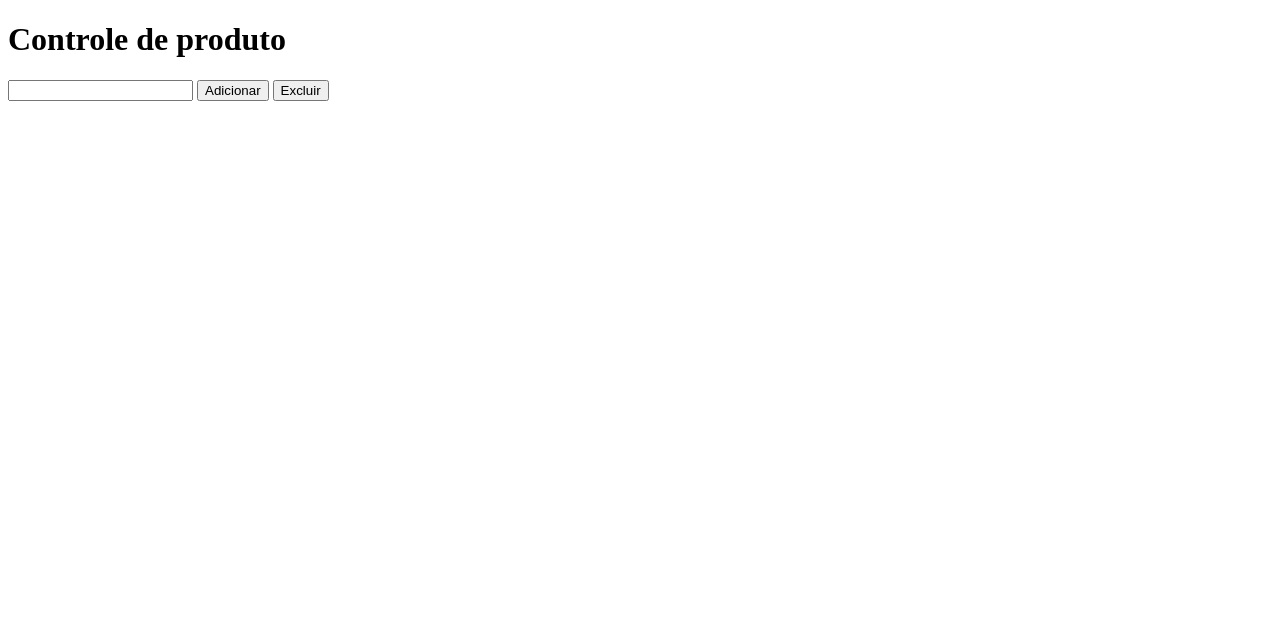
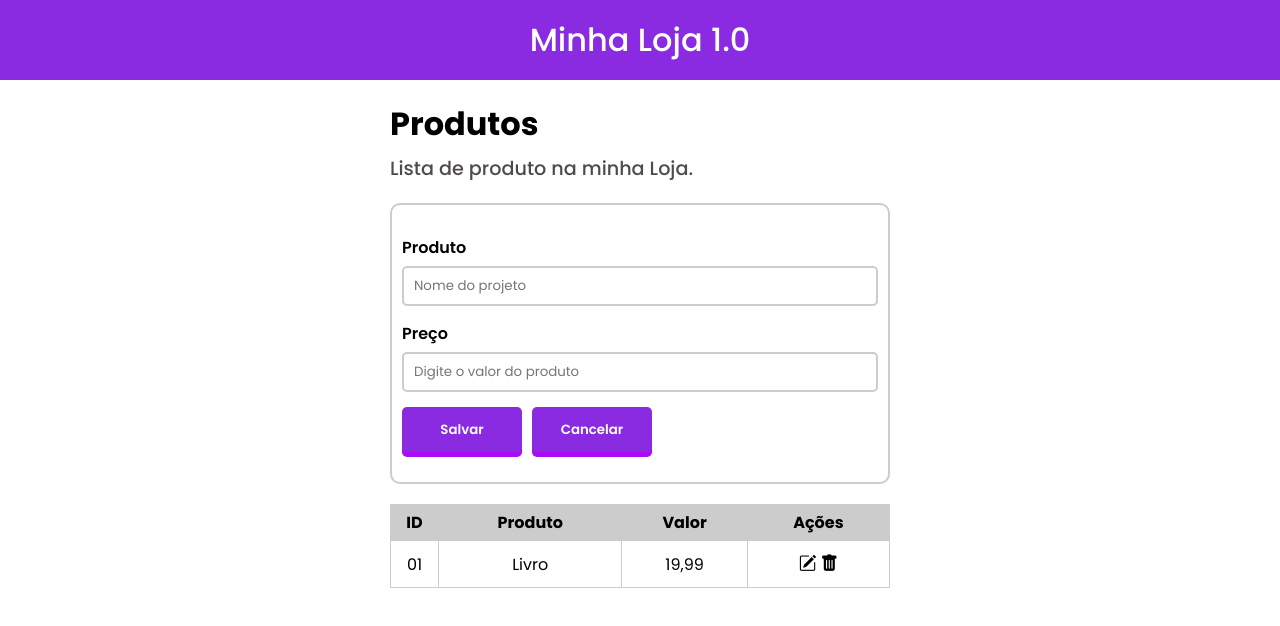
Before and after one commit to guilhermecarvalhosilva/POO, a plain HTML site: page index.html in a window 1280 px wide. Drawn offline with nearby package versions, Linux system fonts and the light colour scheme.

Commit message:
atualização do código

```diff
--- a/index.html
+++ b/index.html
@@ -5,15 +5,62 @@
     <meta http-equiv="X-UA-Compatible" content="IE=edge">
     <meta name="viewport" content="width=device-width, initial-scale=1.0">
     <title>Lista da Loja - POO</title>
+    <link rel="stylesheet" href="style/index.css">
+    <link rel="stylesheet" href="https://cdn.jsdelivr.net/npm/bootstrap-icons@1.11.3/font/bootstrap-icons.min.css">
 </head>
 <body>
 
-    <div class="card">
-        <h1>Controle de produto</h1>
-        <input type="text" name="" id="ola">
-        <button onclick="produto.adicionar()">Adicionar</button>
-        <button onclick="produto.excluir()">Excluir</button>
-    </div>
+    <header class="cabecalho">
+        <h1 class="titulo">
+            Minha Loja 1.0
+        </h1>
+    </header>
+
+    <main class="conteudo">
+        <div class="titulo">
+            <h2>Produtos</h2>
+            <span>Lista de produto na minha Loja.</span>
+        </div>
+
+        <div class="card">
+            <article class="campo">
+                <label>Produto</label>
+                <input type="text" id="txtproduto" placeholder="Nome do projeto">
+            </article>
+
+            <article class="campo">
+                <label>Preço</label>
+                <input type="number" id="txtpreco" placeholder="Digite o valor do produto">
+            </article>
+
+            <aside class="botao">
+                <button onclick="produto.salvar()">Salvar</button>
+                <button onclick="produto.cancelar()">Cancelar</button>
+            </aside>
+        </div>
+
+        <section class="content">
+            <table border="1">
+                <thead>
+                    <th>ID</th>
+                    <th>Produto</th>
+                    <th>Valor</th>
+                    <th>Ações</th>
+                </thead>
+                <tbody id="tbody">
+                    <tr>
+                        <td>01</td>
+                        <td>Livro</td>
+                        <td>19,99</td>
+                        <td>
+                            <i class="bi bi-pencil-square"></i>
+                            <i class="bi bi-trash-fill"></i>
+                        </td>
+                    </tr>
+                </tbody>
+            </table>
+        </section>
+    </main>
     <script src="script/index.js"></script>
 </body>
 </html>
--- a/script/index.js
+++ b/script/index.js
@@ -1,18 +1,14 @@
-
-
 class Produto {
     constructor() {
-        this.id = 0
-        this.nomeProduto = ''
-        this.valor = 0
+        this.dados = []
     }
 
-    adicionar() {
-        alert('adicionou')
+    salvar() {
+
     }
 
-    excluir() {
-        alert('item excluido')
+    cancelar() {
+
     }
 }
 
--- /dev/null
+++ b/style/index.css
@@ -0,0 +1,147 @@
+@charset 'UTF-8';
+
+@import url('https://fonts.googleapis.com/css2?family=Poppins:ital,wght@0,100;0,200;0,300;0,400;0,500;0,600;0,700;0,800;0,900;1,100;1,200;1,300;1,400;1,500;1,600;1,700;1,800;1,900&display=swap');
+
+* {
+    margin: 0%;
+    padding: 0%;
+    box-sizing: border-box;
+    font-family: "Poppins", sans-serif;
+}
+
+.cabecalho {
+    background-color: blueviolet;
+    width: 100%;
+    height: 80px;
+    display: flex;
+    flex-direction: row;
+    justify-content: center;
+    align-items: center;
+}
+
+.cabecalho .titulo {
+    color: white;
+    font-weight: 500;
+}
+
+.conteudo {
+    height: auto;
+    width: 100%;
+    padding: 20px 0px;
+    margin: auto;
+    display: flex;
+    flex-direction: column;
+    justify-content: center;
+    align-items: center;
+    gap: 20px 0px;
+}
+
+.conteudo .titulo {
+    max-width: 500px;
+    width: 100%;
+    display: flex;
+    flex-direction: column;
+    justify-content: center;
+    gap: 6px 0px;
+}
+
+.conteudo .titulo h2 {
+    font-size: 2em;
+}
+
+.conteudo .titulo span {
+    font-size: 1.2em;
+    color: rgb(80, 75, 75);
+    font-weight: 500;
+}
+
+
+.card {
+    border: 2px solid #ccc;
+    border-radius: 10px;
+    max-width: 500px;
+    width: 100%;
+    display: flex;
+    flex-direction: column;
+    justify-content: center;
+    gap: 15px 0px;
+    padding: 30px 10px;
+}
+
+.card .campo {
+    display: flex;
+    flex-direction: column;
+    justify-content: center;
+    gap: 6px;
+    width: 100%;
+    height: auto;
+}
+
+.card .campo label {
+    font-weight: 600;
+}
+
+.card .campo [type="text"],
+.card .campo [type="number"] {
+    text-indent: 10px;
+    height: 40px;
+    border-radius: 5px;
+    outline: none;
+    border: 2px solid #ccc;
+}
+
+.card .campo [type="number"]::-webkit-inner-spin-button {
+    appearance: none;
+}
+
+.botao {
+    display: flex;
+    flex-direction: row;
+    align-items: center;
+    gap: 0px 10px;
+}
+
+.botao button {
+    cursor: pointer;
+    max-width: 120px;
+    width: 100%;
+    height: 45px;
+    background: blueviolet;
+    border-radius: 5px;
+    border: none;
+    color: white;
+    font-weight: 600;
+    box-shadow: 0px 5px 0px rgb(170, 11, 244);
+    transition: 0.3s;
+}
+
+.botao button:hover {
+    transform: translateY(3px);
+    box-shadow: 0px 2px 0px rgb(168, 43, 226);
+}
+
+.content {
+    max-width: 500px;
+    width: 100%;
+}
+
+table  {
+    border: 1px solid #ccc;
+    border-collapse: collapse;
+    width: 100%;
+}
+
+table th{
+    background-color: #ccc;
+    padding: 5px 0px;
+}
+
+table td {
+    text-align: center;
+    padding: 10px 0px;
+}
+
+table td i {
+    cursor: pointer;
+    font-size: 1.1em;
+}
```
